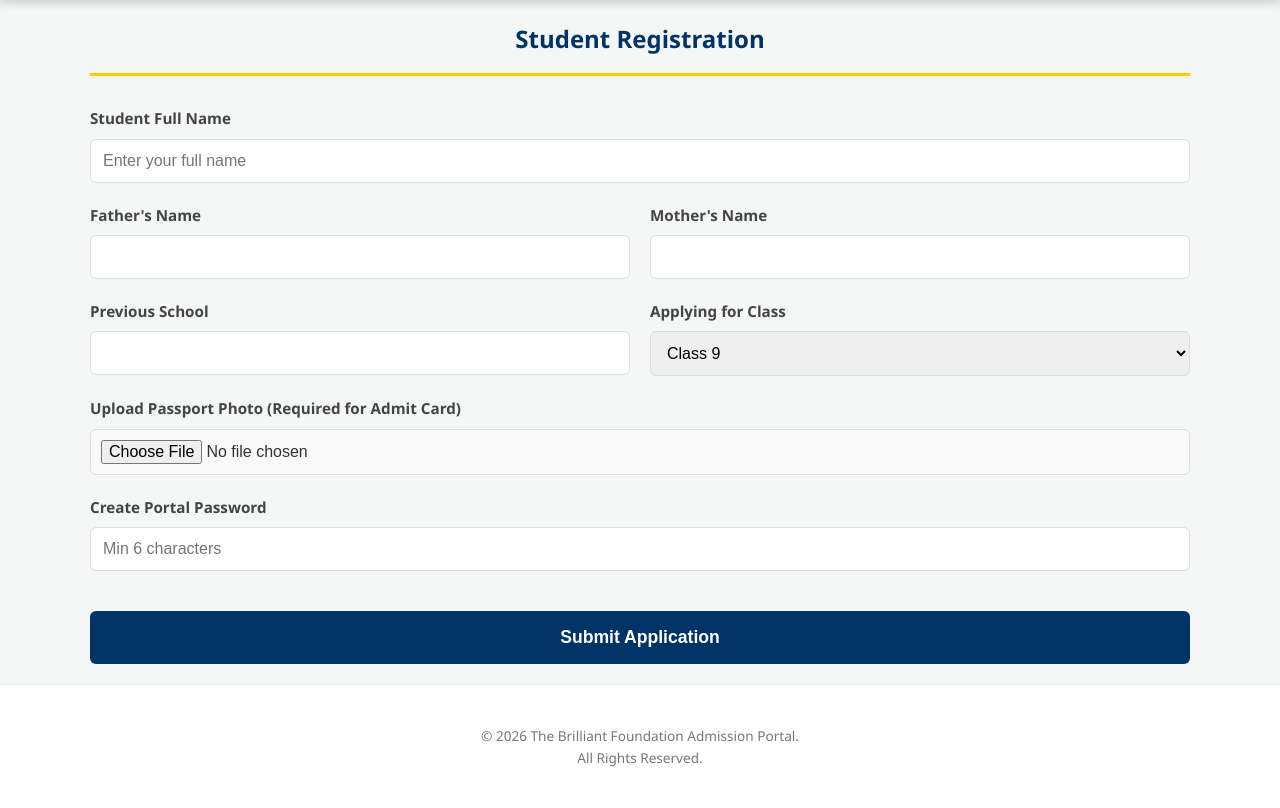
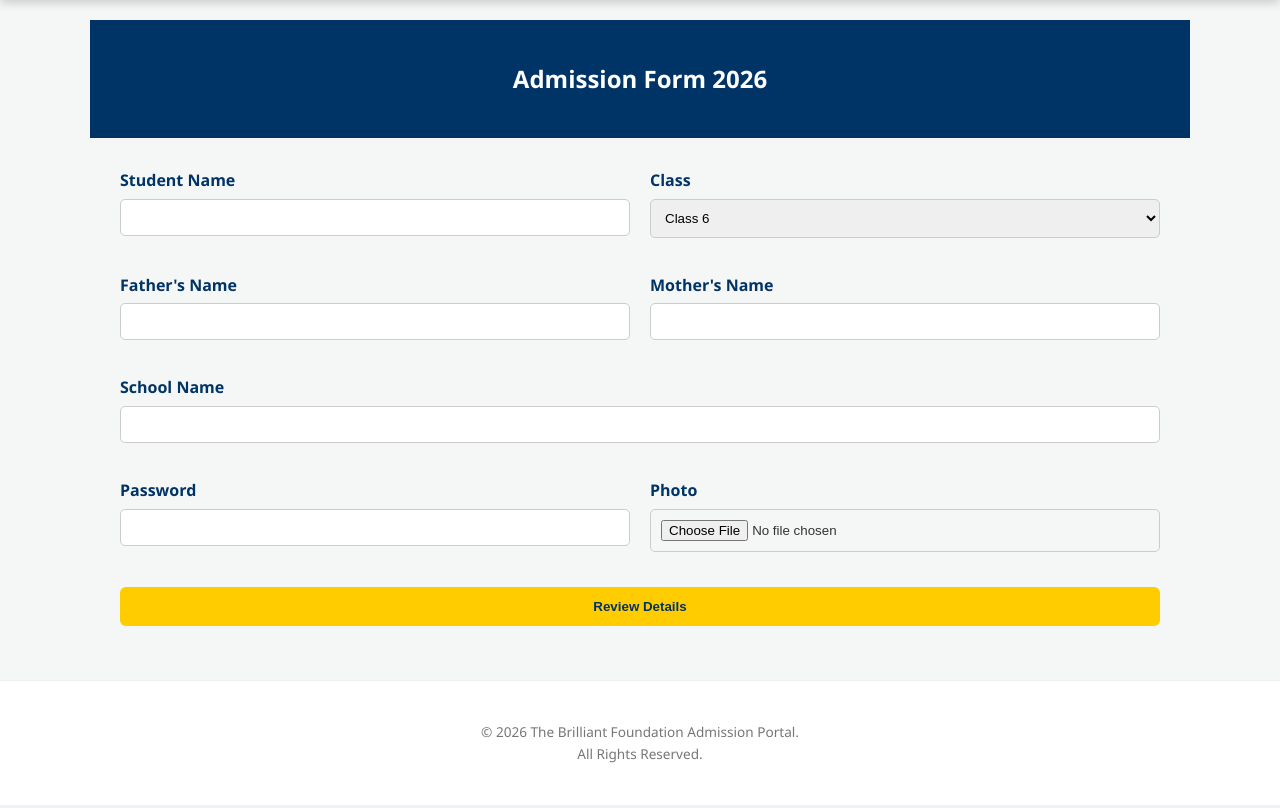
Before and after one commit to teshahriar/tbftest, a Flask app: page /apply in a window 1280 px wide. Shown: the part 80-888 px from the top of the page. Run offline with Flask 3, Linux system fonts and the light colour scheme; some libraries are stand-ins or nearby versions.

Commit message:
Update apply.html

```diff
--- a/templates/apply.html
+++ b/templates/apply.html
@@ -1,134 +1,122 @@
 {% extends "base.html" %}
-
-{% block title %}Apply Now | The Brilliant Foundation {% endblock %}
 
 {% block extra_css %}
 <style>
-    .form-container {
-        max-width: 650px;
-        background: white;
-        margin: 20px auto;
-        padding: 40px;
-        border-radius: 12px;
-        box-shadow: 0 8px 25px rgba(0,0,0,0.08);
-    }
+    .form-card { max-width: 800px; margin: 30px auto; background: #fff; border-radius: 12px; box-shadow: 0 5px 20px rgba(0,0,0,0.1); overflow: hidden; }
+    .form-header { background: var(--navy); color: white; padding: 20px; text-align: center; }
+    .form-body { padding: 30px; }
 
-    h2 {
-        color: var(--navy);
-        text-align: center;
-        margin-top: 0;
-        border-bottom: 3px solid var(--gold);
-        padding-bottom: 15px;
-        margin-bottom: 30px;
-    }
+    /* Grid layout */
+    .grid-form { display: grid; grid-template-columns: 1fr 1fr; gap: 20px; }
+    .full-width { grid-column: span 2; }
+    .form-group { display: flex; flex-direction: column; margin-bottom: 15px; text-align: left; }
+    .form-group label { font-weight: bold; margin-bottom: 5px; color: var(--navy); }
+    .form-group input, .form-group select { padding: 10px; border: 1px solid #ccc; border-radius: 5px; }
 
-    .grid {
-        display: grid;
-        grid-template-columns: 1fr 1fr;
-        gap: 20px;
-    }
+    /* Sections */
+    #preview-section { display: none; background: #f9f9f9; padding: 20px; border-radius: 10px; border: 2px dashed var(--gold); }
+    .preview-item { display: flex; justify-content: space-between; padding: 8px 0; border-bottom: 1px solid #eee; }
 
-    .form-group { margin-bottom: 20px; }
-
-    label {
-        display: block;
-        font-weight: bold;
-        font-size: 0.95em;
-        color: #444;
-        margin-bottom: 8px;
-    }
-
-    input, select {
-        width: 100%;
-        padding: 12px;
-        border: 1px solid #ddd;
-        border-radius: 6px;
-        box-sizing: border-box;
-        font-size: 1rem;
-        transition: border-color 0.3s;
-    }
-
-    input:focus {
-        border-color: var(--navy);
-        outline: none;
-    }
-
-    .file-input {
-        background: #f9f9f9;
-        padding: 10px;
-    }
-
-    .submit-btn {
-        width: 100%;
-        padding: 16px;
-        background: var(--navy);
-        color: white;
-        border: none;
-        border-radius: 6px;
-        cursor: pointer;
-        font-size: 1.1rem;
-        font-weight: bold;
-        margin-top: 20px;
-        transition: background 0.3s;
-    }
-
-    .submit-btn:hover {
-        background: #002244;
-    }
-
-    @media (max-width: 600px) {
-        .grid { grid-template-columns: 1fr; }
-    }
+    @media (max-width: 600px) { .grid-form { grid-template-columns: 1fr; } .full-width { grid-column: span 1; } }
 </style>
 {% endblock %}
 
 {% block content %}
-<div class="form-container">
-    <h2>Student Registration</h2>
+<div class="form-card">
+    <div class="form-header">
+        <h2>Admission Form 2026</h2>
+    </div>
+    <div class="form-body">
+        <form id="applyForm" method="POST" enctype="multipart/form-data">
 
-    <form action="/apply" method="POST" enctype="multipart/form-data">
+            <div id="input-section">
+                <div class="grid-form">
                     <div class="form-group">
-            <label>Student Full Name</label>
-            <input type="text" name="name" placeholder="Enter your full name" required>
+                        <label>Student Name</label>
+                        <input type="text" name="name" id="name" required>
                     </div>
-
-        <div class="grid">
+                    <div class="form-group">
+                        <label>Class</label>
+                        <select name="class" id="class">
+                            <option value="6">Class 6</option>
+                            <option value="7">Class 7</option>
+                        </select>
+                    </div>
                     <div class="form-group">
                         <label>Father's Name</label>
-                <input type="text" name="father_name" required>
+                        <input type="text" name="father_name" id="father_name" required>
                     </div>
                     <div class="form-group">
                         <label>Mother's Name</label>
-                <input type="text" name="mother_name" required>
+                        <input type="text" name="mother_name" id="mother_name" required>
+                    </div>
+                    <div class="form-group full-width">
+                        <label>School Name</label>
+                        <input type="text" name="school" id="school" required>
+                    </div>
+                    <div class="form-group">
+                        <label>Password</label>
+                        <input type="password" name="password" id="password" required>
+                    </div>
+                    <div class="form-group">
+                        <label>Photo</label>
+                        <input type="file" name="photo" id="photo" accept="image/*" onchange="previewImg(event)">
+                    </div>
+                </div>
+                <button type="button" class="btn btn-gold" onclick="showPreview()" style="width:100%; margin-top:20px;">Review Details</button>
+            </div>
+
+            <div id="preview-section">
+                <h3 style="color: var(--navy);">Verify Information</h3>
+                <div style="text-align: center;">
+                    <img id="img-display" style="width:100px; height:120px; object-fit: cover; border: 1px solid #ccc; margin-bottom: 15px;">
+                </div>
+                <div id="preview-data"></div>
+
+                <div style="display: flex; gap: 10px; margin-top: 20px;">
+                    <button type="button" class="btn" onclick="hidePreview()" style="flex:1; background:#888; color:#fff;">Edit</button>
+                    <button type="submit" class="btn btn-primary" style="flex:2;">Confirm & Submit Now</button>
+                </div>
+            </div>
+        </form>
     </div>
 </div>
 
-        <div class="grid">
-            <div class="form-group">
-                <label>Previous School</label>
-                <input type="text" name="school" required>
-            </div>
-            <div class="form-group">
-                <label>Applying for Class</label>
-                <select name="class">
-                    <option value="Class 9">Class 9</option>
-                    <option value="Class 10">Class 10</option>
-                    <option value="Class 11">Class 11</option>
-                </select>
-            </div>
-        </div>
 
-        <div class="form-group">
-            <label>Upload Passport Photo (Required for Admit Card)</label>
-            <input type="file" name="photo" accept="image/*" class="file-input" required>
-        </div>
 
-        <div class="form-group">
-            <label>Create Portal Password</label>
-            <input type="password" name="password" placeholder="Min 6 characters" required>
-        </div>
+<script>
+    function previewImg(event) {
+        var reader = new FileReader();
+        reader.onload = function(){
+            document.getElementById('img-display').src = reader.result;
+        };
+        reader.readAsDataURL(event.target.files[0]);
+    }
 
-        <button type="submit" class="submit-btn">Submit Application</button>
-    </form>
-</div>
+    function showPreview() {
+        const name = document.getElementById('name').value;
+        const f_name = document.getElementById('father_name').value;
+        const school = document.getElementById('school').value;
+
+        // Basic validation before allowing preview
+        if(!name || !f_name || !school) {
+            alert("Please fill in all required fields.");
+            return;
+        }
+
+        let html = `
+            <div class="preview-item"><strong>Name:</strong> <span>${name}</span></div>
+            <div class="preview-item"><strong>Father:</strong> <span>${f_name}</span></div>
+            <div class="preview-item"><strong>School:</strong> <span>${school}</span></div>
+        `;
+        document.getElementById('preview-data').innerHTML = html;
+        document.getElementById('input-section').style.display = 'none';
+        document.getElementById('preview-section').style.display = 'block';
+    }
+
+    function hidePreview() {
+        document.getElementById('input-section').style.display = 'block';
+        document.getElementById('preview-section').style.display = 'none';
+    }
+</script>
 {% endblock %}
```
Lines whose indentation alone changed are shown as unchanged.
